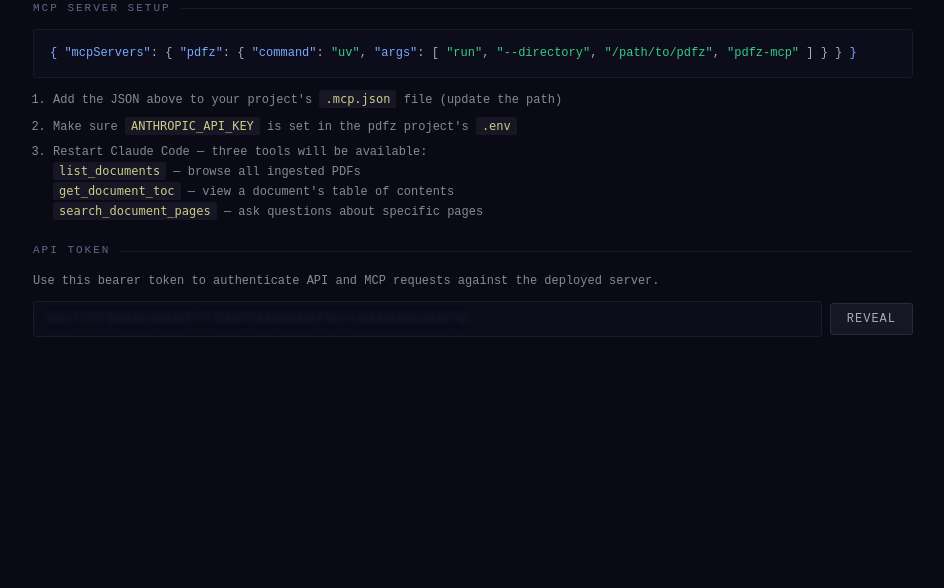
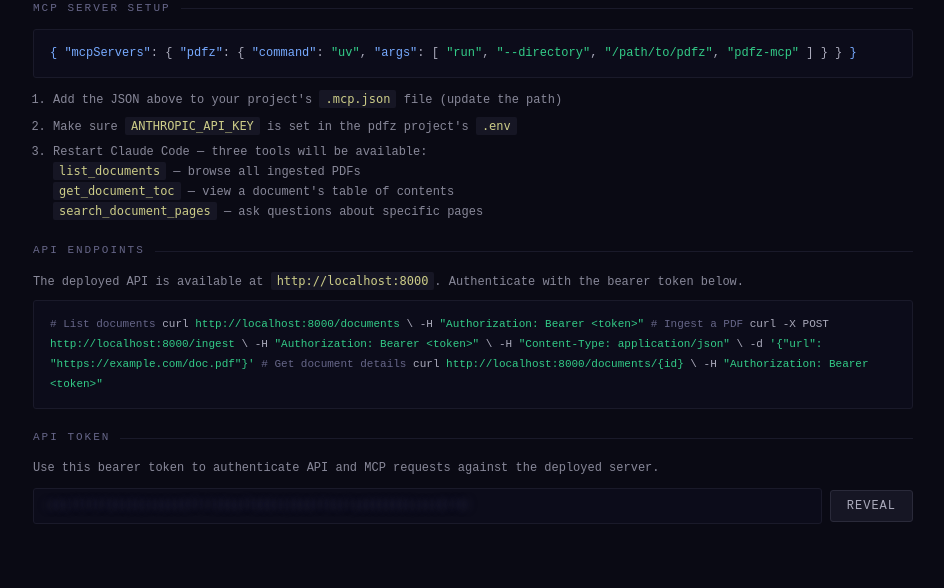
Before and after one commit to stephenhibbert/pdfz, a FastAPI app: page / in a window 1280 px wide. Shown: the part 497-1085 px from the top of the page, without its empty margins (167-1111 px from the left). Before the commit the page ends 834 px from the top, so only its background shows below. Run offline with FastAPI, Linux system fonts and the light colour scheme; data that the repository does not hold is empty.

Commit message:
Show deployed API URL and curl examples in MCP setup section
Pass APP_URL to dashboard template so MCP setup instructions display
the real deployed URL with bearer token auth examples.

Co-Authored-By: Claude Opus 4.6 <noreply@anthropic.com>

```diff
--- a/src/pdfz/server.py
+++ b/src/pdfz/server.py
@@ -20,7 +20,7 @@ from fastapi.templating import Jinja2Templates
 from starlette.middleware.base import BaseHTTPMiddleware
 from starlette.middleware.sessions import SessionMiddleware
 
-from pdfz.auth import API_TOKEN, SECRET_KEY, send_magic_link, verify_token
+from pdfz.auth import API_TOKEN, APP_URL, SECRET_KEY, send_magic_link, verify_token
 from pdfz.eval_runner import get_latest_results, run_evals
 from pdfz.ingest import DuplicateDocumentError, ingest_pdf
 from pdfz.models import IngestRequest, IngestResponse, PDFDocument
@@ -118,6 +118,7 @@ async def index(request: Request):
     return templates.TemplateResponse("index.html", {
         "request": request,
         "api_token": API_TOKEN,
+        "app_url": APP_URL,
     })
 
 
--- a/src/pdfz/templates/index.html
+++ b/src/pdfz/templates/index.html
@@ -589,6 +589,28 @@
     </div>
 
     <div class="section-title" style="margin-top:20px">
+      API endpoints
+      <span class="separator"></span>
+    </div>
+    <div class="instructions" style="margin-top:0">
+      The deployed API is available at <code>{{ app_url }}</code>. Authenticate with the bearer token below.
+    </div>
+    <div class="code-block" style="margin-top:8px; font-size:11px; line-height:1.8">
+<span style="color:#668"># List documents</span>
+curl <span class="str">{{ app_url }}/documents</span> \
+  -H <span class="str">"Authorization: Bearer &lt;token&gt;"</span>
+
+<span style="color:#668"># Ingest a PDF</span>
+curl -X POST <span class="str">{{ app_url }}/ingest</span> \
+  -H <span class="str">"Authorization: Bearer &lt;token&gt;"</span> \
+  -H <span class="str">"Content-Type: application/json"</span> \
+  -d <span class="str">'{"url": "https://example.com/doc.pdf"}'</span>
+
+<span style="color:#668"># Get document details</span>
+curl <span class="str">{{ app_url }}/documents/{id}</span> \
+  -H <span class="str">"Authorization: Bearer &lt;token&gt;"</span></div>
+
+    <div class="section-title" style="margin-top:20px">
       API token
       <span class="separator"></span>
     </div>
```
